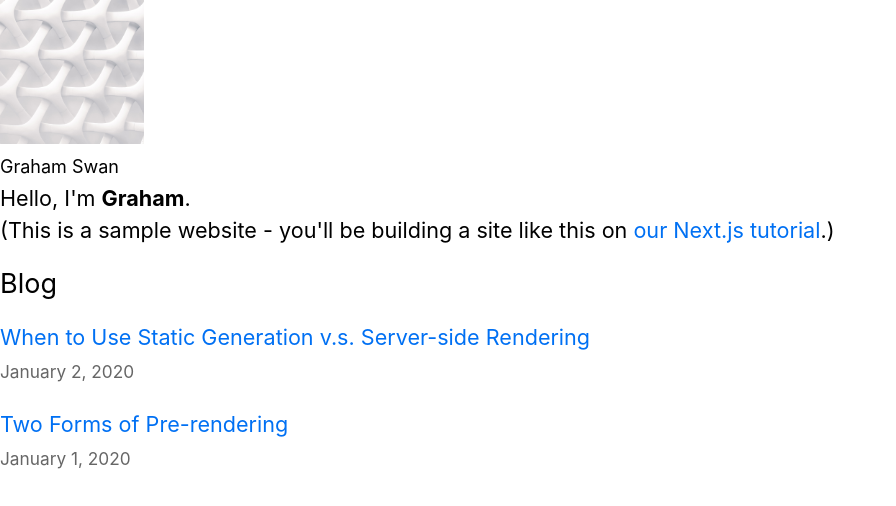
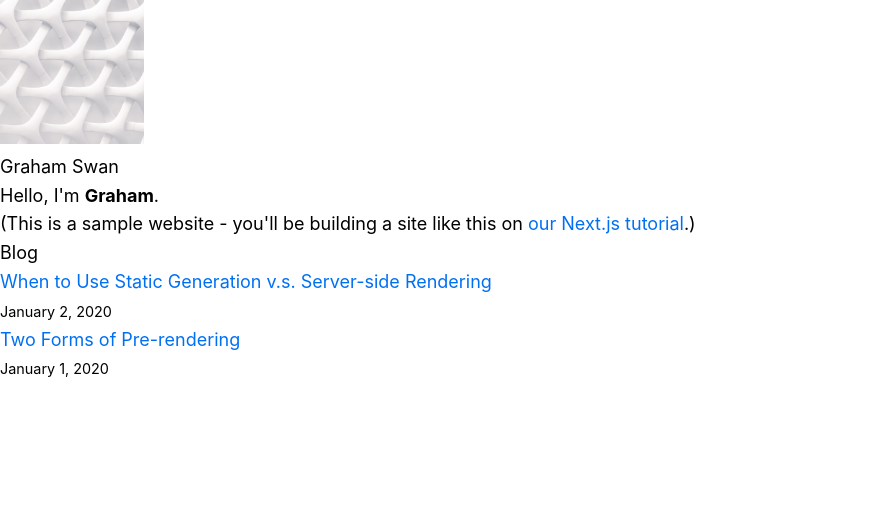
Before and after one commit to thinkswan/next-js-blog, a Next.js app: page / in a window 1280 px wide. Shown: the top 506 px of the page, without its empty margins (0-896 px from the left). Built offline with nearby package versions, Linux system fonts and the light colour scheme.

Commit message:
feat: use Tailwind for blog index

```diff
--- a/pages/index.tsx
+++ b/pages/index.tsx
@@ -3,7 +3,6 @@ import Link from "next/link";
 import { getSortedPostsData } from "../lib/posts";
 import Date from "../components/date";
 import Layout, { siteTitle } from "../components/layout";
-import utilStyles from "../styles/utils.module.css";
 import type { GetStaticProps } from "next";
 
 export const getStaticProps: GetStaticProps = async () => {
@@ -31,26 +30,26 @@ export default function Home({
         <title>{siteTitle}</title>
       </Head>
 
-      <section className={utilStyles.headingMd}>
-        <p>
+      <section className="text-xl">
+        <p className="my-4">
           Hello, I&apos;m <strong>Graham</strong>.
         </p>
-        <p>
+        <p className="my-4">
           (This is a sample website - you&apos;ll be building a site like this
           on <a href="https://nextjs.org/learn">our Next.js tutorial</a>.)
         </p>
       </section>
 
-      <section className={`${utilStyles.headingMd} ${utilStyles.padding1px}`}>
-        <h2 className={utilStyles.headingLg}>Blog</h2>
-        <ul className={utilStyles.list}>
+      <section className="text-xl pt-px">
+        <h2 className="text-2xl font-bold my-4">Blog</h2>
+        <ul className="list-none p-0 m-0">
           {allPostsData.map(({ id, date, title }) => (
-            <li className={utilStyles.listItem} key={id}>
+            <li className="mb-5" key={id}>
               <Link href={`/posts/${id}`}>
                 <a>{title}</a>
               </Link>
               <br />
-              <small className={utilStyles.lightText}>
+              <small className="text-gray-500">
                 <Date dateString={date} />
               </small>
             </li>
```
